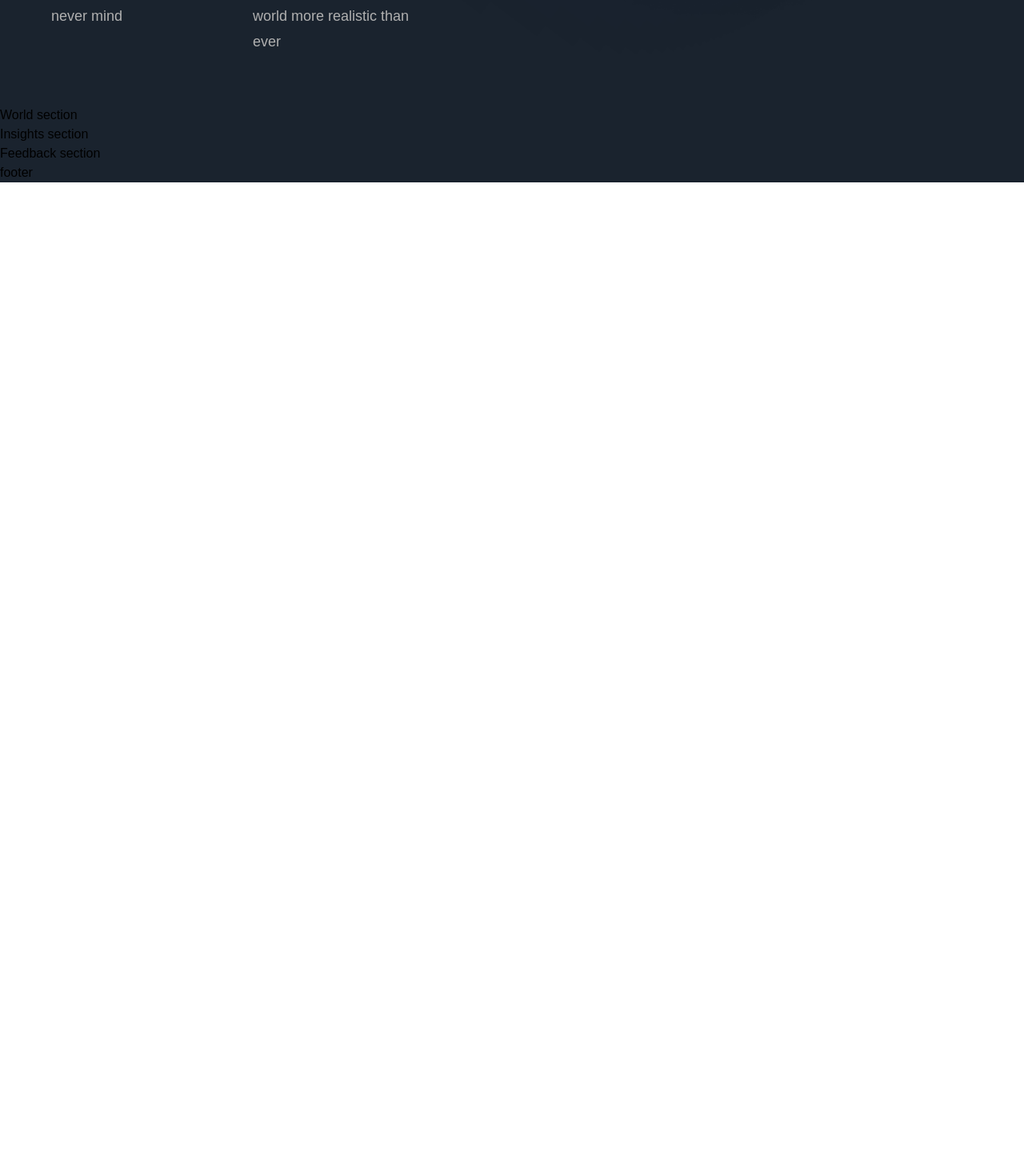
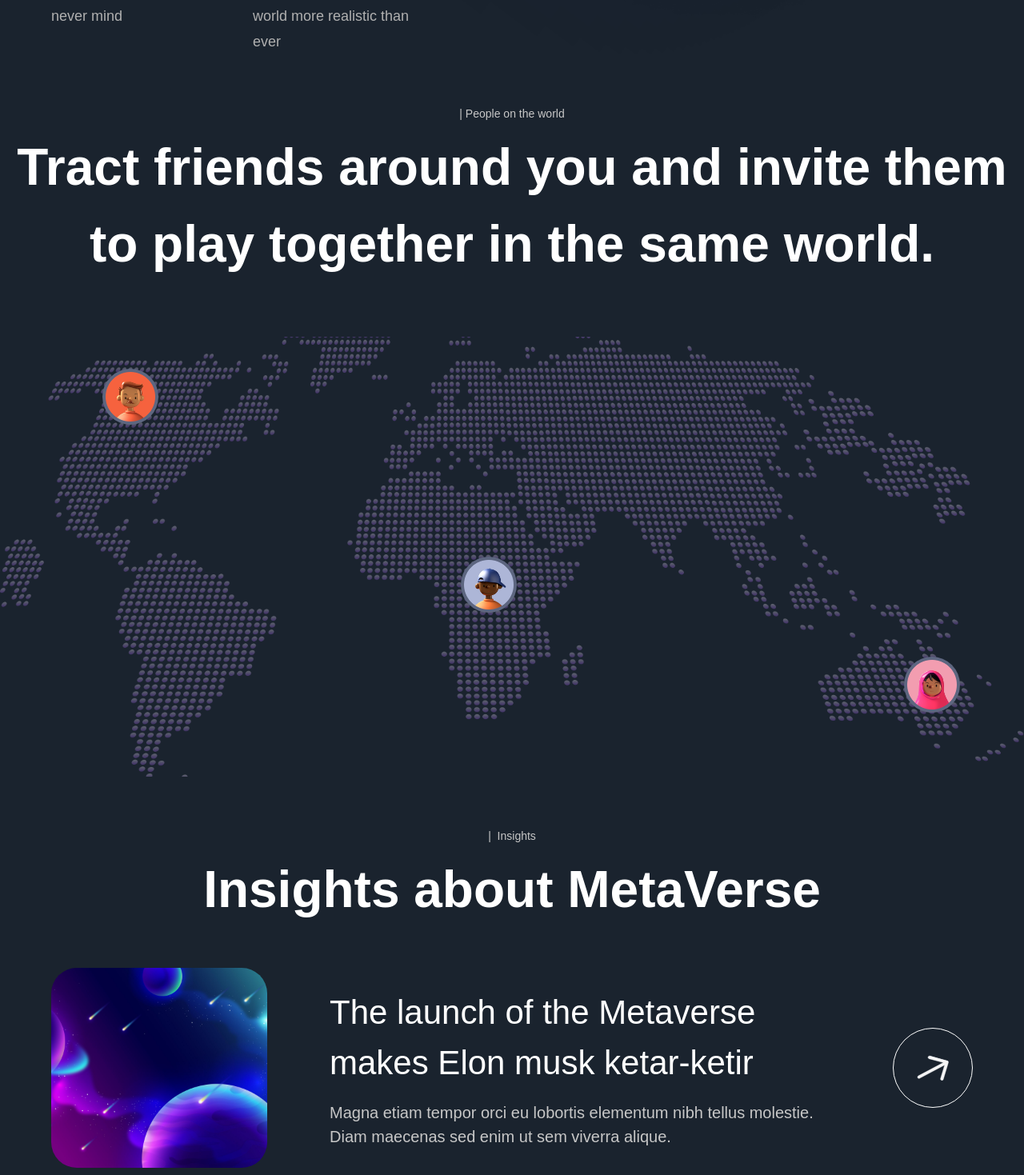
Before and after one commit to lakshyarawat1/nextjs_front-end, a Next.js app in the folder client/: page / in a window 1280 px wide. Shown: the part 3621-5090 px from the top of the page at 80% size. Before the commit the page ends 3849 px from the top, so only its background shows below. Built offline with nearby package versions, Linux system fonts and the light colour scheme; a web font is replaced by a local one.

Commit message:
completed insight section

```diff
--- a/client/components/InsightCard.jsx
+++ b/client/components/InsightCard.jsx
@@ -1,9 +1,37 @@
-'use client';
+"use client";
 
-const InsightCard = () => (
-  <div>
-    Insight Card
-  </div>
+import { motion } from "framer-motion";
+
+import { fadeIn } from "../utils/motion";
+
+const InsightCard = ({ imgUrl, title, subtitle, index }) => (
+  <motion.div
+    variants={fadeIn("up", "spring", index * 0.5, 1)}
+    className="flex md:flex-row flex-col gap-4"
+  >
+    <img
+      src={imgUrl}
+      className="md:w-[270px] w-full h-[250px] rounded-[32px] object-cover"
+      alt="planet-01"
+    />
+    <div className="w-full flex justify-between items-center">
+      <div className="flex-1 md:ml-[62px] flex flex-col max-w-[650px]">
+        <h4 className="font-normal lg:text-[42px] text-[26px] text-white">
+          {title}
+        </h4>
+        <p className="mt-[16px] font-normal lg:text-[20px] text-[14px] text-secondary-white">
+          {subtitle}
+        </p>
+      </div>
+      <div className="lg:flex hidden items-center justify-center w-[100px] h-[100px] rounded-full bg-transparent border-[1px] border-white">
+        <img
+          src="/arrow.svg"
+          alt="arrow"
+          className="w-[40%] h-[40%] object-contain"
+        />
+      </div>
+    </div>
+  </motion.div>
 );
 
 export default InsightCard;
--- a/client/sections/Insights.jsx
+++ b/client/sections/Insights.jsx
@@ -1,8 +1,33 @@
-'use client';
+"use client";
+
+import { motion } from "framer-motion";
+
+import styles from "../styles";
+import { staggerContainer } from "../utils/motion";
+import { InsightCard, TitleText, TypingText } from "../components";
+import { insights } from "../constants";
 
 const Insights = () => (
-  <section>
-    Insights section
+  <section className={`${styles.paddings} relative z-10`}>
+    <motion.div
+      variants={staggerContainer}
+      initial="hidden"
+      whileInView="show"
+      viewport={{ once: false, amount: 0.25 }}
+      className={`${styles.innerWidth} mx-auto flex  flex-col`}
+    >
+      <TypingText title="|  Insights" textStyles="text-center" />
+      <TitleText title="Insights about MetaVerse" textStyles="text-center" />
+      <div className="mt-[50px] flex flex-col gap-[30px]">
+        {insights.map((insight, index) => (
+          <InsightCard
+            key={`insight-${index}`}
+            {...insight}
+            index={index + 1}
+          />
+        ))}
+      </div>
+    </motion.div>
   </section>
 );
 
--- a/client/sections/World.jsx
+++ b/client/sections/World.jsx
@@ -1,9 +1,46 @@
 'use client';
 
+import { motion } from 'framer-motion';
+
+import styles from '../styles';
+import { staggerContainer, fadeIn } from '../utils/motion';
+import { TitleText, TypingText } from '../components';
+
 const World = () => (
-  <section>
-    World section
-  </section>
+  <motion.div
+    variants={staggerContainer}
+    initial="hidden"
+    whileInView="show"
+    viewport={{ once: false, amount: 0.25 }}
+    className={`${styles.innerWidth} mx-auto flex flex-col`}
+  >
+    <TypingText title="| People on the world" textStyles="text-center" />
+    <TitleText
+      title={(
+        <>
+          Tract friends around you and invite them to play together in the same
+          world.
+        </>
+      )}
+      textStyles="text-center"
+    />
+    <motion.div
+      variants={fadeIn('up', 'tween', 0.3, 1)}
+      className="relative mt-[68px] flex w-full h-[550px]"
+    >
+      <img src="/map.png" alt="map" className="w-full h-full object-cover" />
+
+      <div className="absolute top-10 left-32 w-[70px] p-[4px] rounded-full bg-[#5d6680]">
+        <img src="/people-01.png" alt="people" className="w-full h-full" />
+      </div>
+      <div className="absolute bottom-20 right-20 w-[70px] p-[4px] rounded-full bg-[#5d6680]">
+        <img src="/people-02.png" alt="people" className="w-full h-full" />
+      </div>
+      <div className="absolute top-1/2 left-[45%] w-[70px] p-[4px] rounded-full bg-[#5d6680]">
+        <img src="/people-03.png" alt="people" className="w-full h-full" />
+      </div>
+    </motion.div>
+  </motion.div>
 );
 
 export default World;
```
